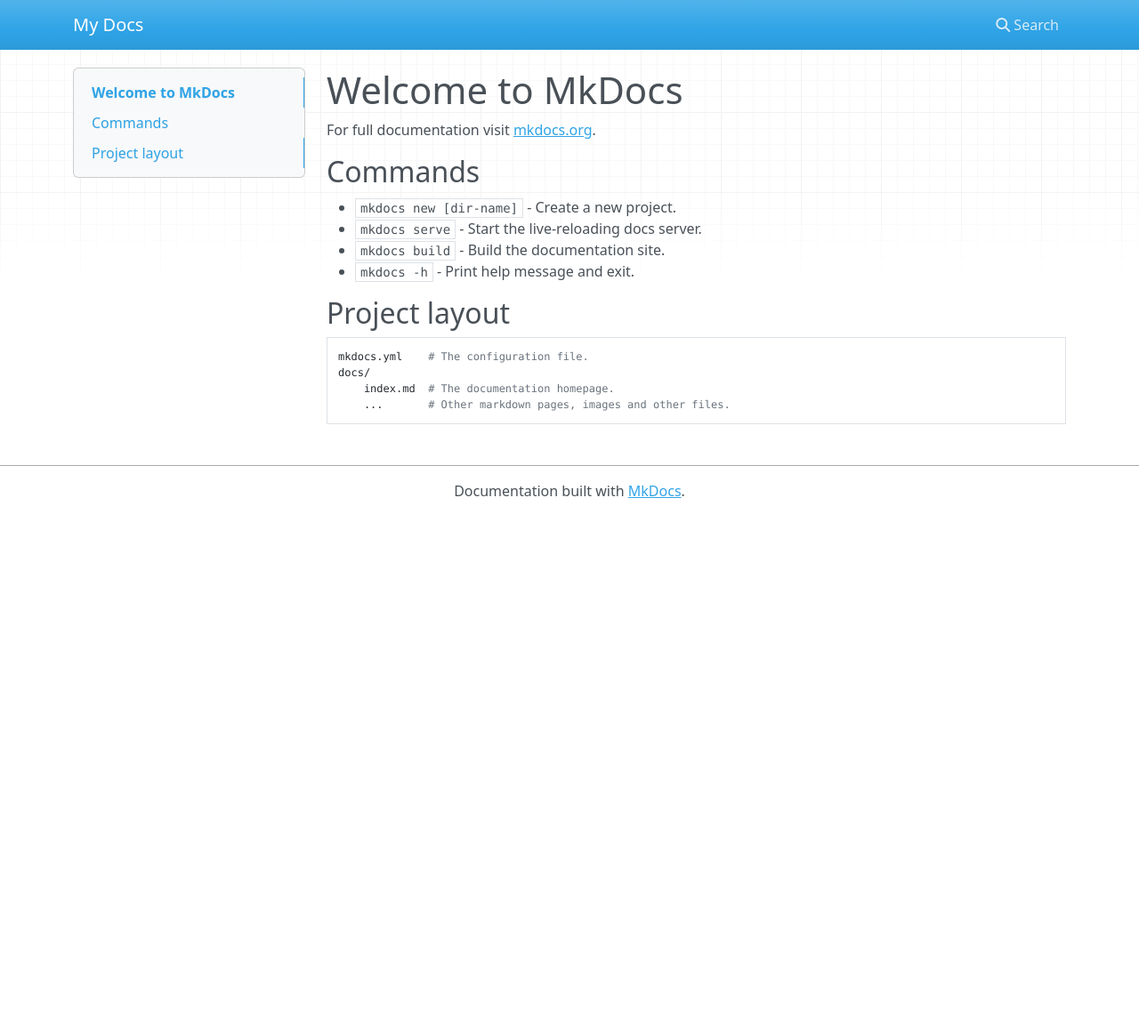
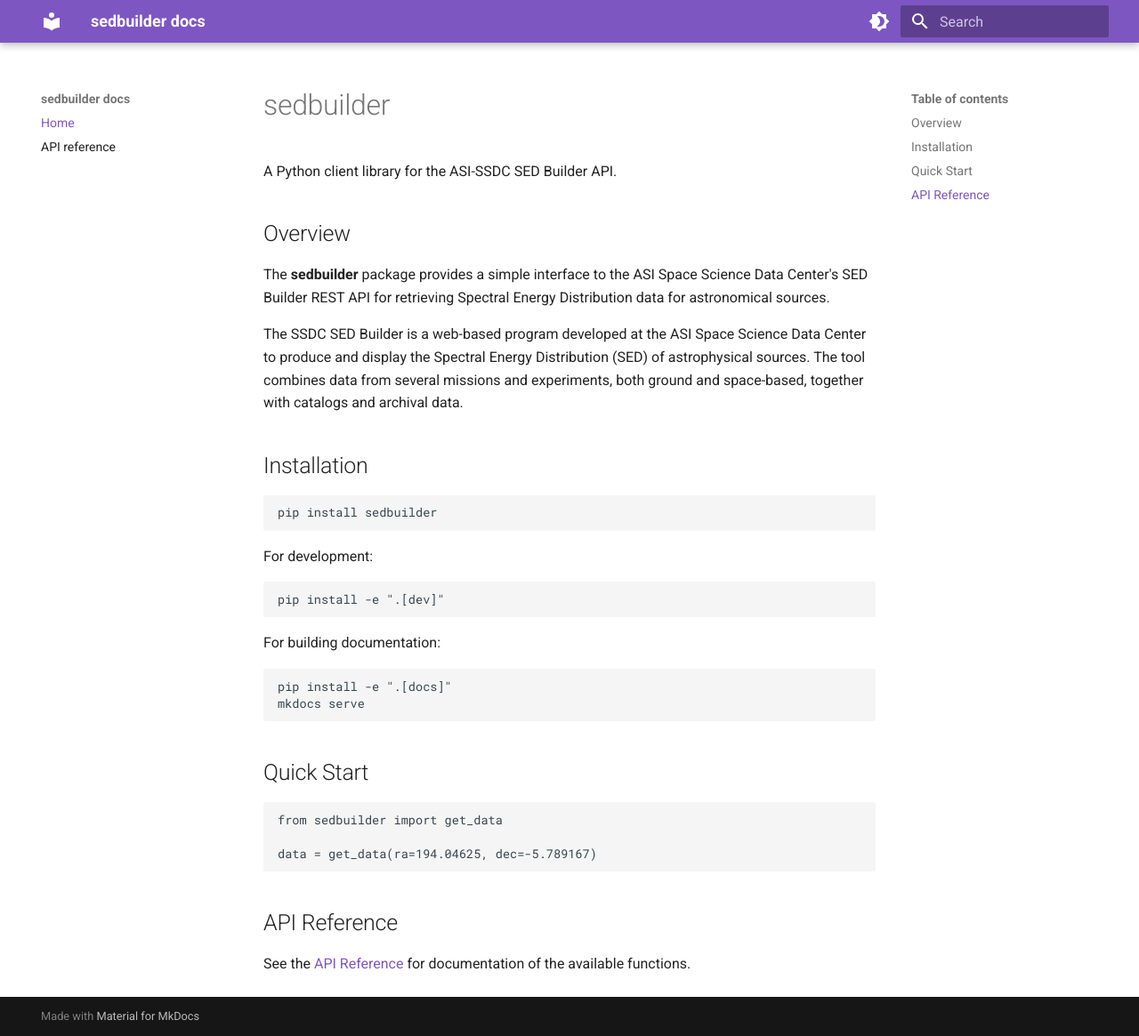
Before and after one commit to peppedilillo/sedbuilder, an MkDocs documentation site: the page built from docs/index.md, in a window 1280 px wide and 1165 px high. Shown: the whole window at 89% size. Built offline with MkDocs 1.6.1 and Material for MkDocs 9.7.7, drawn with Linux system fonts in a browser that asks for light colours; nearby versions of some CDN libraries.

Commit message:
Implements get_data interface and documentation
Add core functionality to query SSDC SED Builder API by implementing
`get_data()` function for SED retrieval by astronomical coordinates. The
method is validated with pydantic, and tested using mocks. Adds base
MkDocs documentation and mkdocstrings handlers. Corrects python version requirements (3.13).

````diff
--- /dev/null
+++ b/docs/api.md
@@ -0,0 +1,5 @@
+# API Reference
+
+## Main Functions
+
+::: sedbuilder.requests.get_data
--- a/docs/index.md
+++ b/docs/index.md
@@ -1,17 +1,40 @@
-# Welcome to MkDocs
+# sedbuilder
 
-For full documentation visit [mkdocs.org](https://www.mkdocs.org).
+A Python client library for the ASI-SSDC SED Builder API.
 
-## Commands
+## Overview
 
-* `mkdocs new [dir-name]` - Create a new project.
-* `mkdocs serve` - Start the live-reloading docs server.
-* `mkdocs build` - Build the documentation site.
-* `mkdocs -h` - Print help message and exit.
+The **sedbuilder** package provides a simple interface to the ASI Space Science Data Center's SED Builder REST API for retrieving Spectral Energy Distribution data for astronomical sources.
 
-## Project layout
+The SSDC SED Builder is a web-based program developed at the ASI Space Science Data Center to produce and display the Spectral Energy Distribution (SED) of astrophysical sources. The tool combines data from several missions and experiments, both ground and space-based, together with catalogs and archival data.
 
-    mkdocs.yml    # The configuration file.
-    docs/
-        index.md  # The documentation homepage.
-        ...       # Other markdown pages, images and other files.
+## Installation
+
+```bash
+pip install sedbuilder
+```
+
+For development:
+
+```bash
+pip install -e ".[dev]"
+```
+
+For building documentation:
+
+```bash
+pip install -e ".[docs]"
+mkdocs serve
+```
+
+## Quick Start
+
+```python
+from sedbuilder import get_data
+
+data = get_data(ra=194.04625, dec=-5.789167)
+```
+
+## API Reference
+
+See the [API Reference](api.md) for documentation of the available functions.
--- a/mkdocs.yml
+++ b/mkdocs.yml
@@ -1 +1,27 @@
-site_name: My Docs
+site_name: sedbuilder docs
+theme:
+  name: material
+  palette:
+    - scheme: default
+      primary: deep purple
+      toggle:
+        icon: material/brightness-4
+        name: Switch to light mode
+    - scheme: slate
+      primary: deep purple
+      toggle:
+        icon: material/brightness-7
+        name: Switch to dark mode
+plugins:
+  - search
+  - mkdocstrings:
+      handlers:
+        python:
+          options:
+            docstring_style: google
+            show_source: True
+            show_root_heading: true
+            show_root_full_path: false
+nav:
+  - Home: index.md
+  - API reference: api.md
--- a/pyproject.toml
+++ b/pyproject.toml
@@ -12,7 +12,7 @@
 ]
 readme = "README.md"
 license = {file = "LICENSE"}
-requires-python = ">=3.11"
+requires-python = ">=3.13"
 classifiers = [
     "Programming Language :: Python :: 3",
     "Programming Language :: Python :: 3.13",
@@ -27,7 +27,8 @@
 
 [project.optional-dependencies]
 dev = [
-    "pyinstrument~=5.0",
+    "pytest~=9.0",
+    "pyinstrument~=5.1",
     "black~=24.10",
     "isort~=5.13",
     "ipython~=8.31",
@@ -35,4 +36,5 @@
 docs = [
     "mkdocs~=1.6",
     "mkdocs-material~=9.7",
+    "mkdocstrings[python]~=0.30",
 ]
````
Also changed, not shown: sedbuilder/__init__.py (+13 -0 lines), 4 other files.
